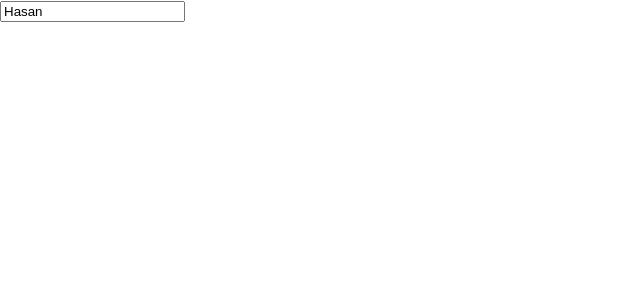
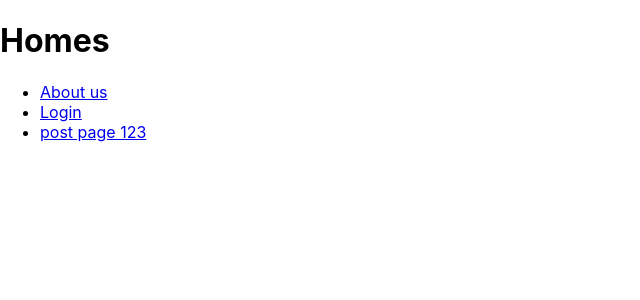
Before and after one commit to WatheqAlshowaiter/ReactForBegginers, a React (Create React App) app: page / in a window 1280 px wide. Shown: the top 300 px of the page, without its empty margins (0-640 px from the left). Built offline with nearby package versions, Linux system fonts and the light colour scheme.

Commit message:
3- React Router System

```diff
--- a/package.json
+++ b/package.json
@@ -8,6 +8,7 @@
     "@testing-library/user-event": "^12.1.10",
     "react": "^17.0.2",
     "react-dom": "^17.0.2",
+    "react-router-dom": "^5.2.0",
     "react-scripts": "4.0.3",
     "web-vitals": "^1.0.1"
   },
--- a/src/App.js
+++ b/src/App.js
@@ -3,11 +3,23 @@ import "./App.css";
 import Card, { CardWithBorder } from "./HOC/Card";
 import Paragraph, { BorderedParagraph } from "./HOC/Paragraph";
 import Pure from "./Pure";
+import { BrowserRouter as Router, Switch, Route, Link } from "react-router-dom";
+import About from "./routers/About";
+import Login from "./routers/Login";
+import Home from "./routers/Home";
+import Post from "./routers/Post";
 
 function App() {
 	return (
 		<>
-			<Pure />
+			<Router>
+				<Switch>
+					<Route path="/about" component={About} />
+					<Route path="/login" component={Login} />
+					<Route path="/post/:postId" component={Post} />
+					<Route path="/" component={Home} />
+				</Switch>
+			</Router>
 		</>
 	);
 }
--- /dev/null
+++ b/src/routers/About.jsx
@@ -0,0 +1,9 @@
+import React from "react";
+
+export default function About() {
+	return (
+		<div>
+			<h1>About</h1>
+		</div>
+	);
+}
--- /dev/null
+++ b/src/routers/Home.jsx
@@ -0,0 +1,21 @@
+import React from "react";
+import { Link } from "react-router-dom";
+
+export default function Home() {
+	return (
+		<div>
+			<h1>Homes</h1>
+			<ul>
+				<li>
+					<Link to="/about">About us</Link>
+				</li>
+				<li>
+					<Link to="/login">Login</Link>
+				</li>
+				<li>
+					<Link to="post/123">post page 123</Link>
+				</li>
+			</ul>
+		</div>
+	);
+}
--- /dev/null
+++ b/src/routers/Login.jsx
@@ -0,0 +1,9 @@
+import React from 'react'
+
+export default function Login() {
+    return (
+        <div>
+            <h1>Login</h1>
+        </div>
+    )
+}
--- /dev/null
+++ b/src/routers/Post.jsx
@@ -0,0 +1,10 @@
+import React from "react";
+
+export default function Post(props) {
+	console.log(props.match.params.postId);
+	return (
+		<div>
+			<h1>Post Page ID: {props.match.params.postId}</h1>
+		</div>
+	);
+}
```
Also changed, not shown: 1 other file (tests, documents, lock files or other folders).
